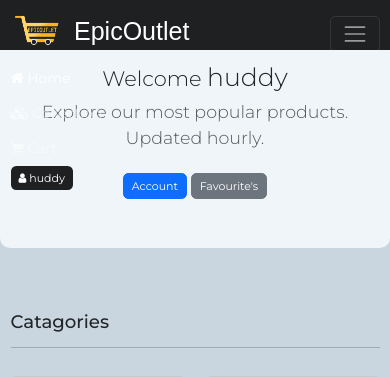
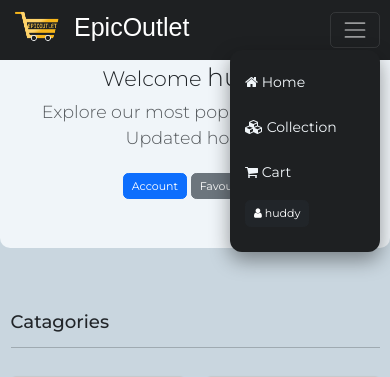
Before and after one commit to Hudsonmathew1910/EpicOutlet, a Django app: page /collection in a window 390 px wide, after a click that opens the changed part. Shown: the top 377 px of the page. Run offline with Django 5.2, Linux system fonts and the light colour scheme; a user stored in the database is signed in; data comes from the database, SQL or seed files in the repository; some web fonts are replaced.

Commit message:
EpicOutlet v2.1

```diff
--- a/shop/templates/shop/inc/navbar.html
+++ b/shop/templates/shop/inc/navbar.html
@@ -1,6 +1,6 @@
 {% load static %}
 <nav class="navbar navbar-expand-lg navbar-dark fixed-top navdrop" style="height: 50px;">
-  <div class="container">
+  <div class="container" id="nav-mar">
     <a class="navbar-brand" style='font-size: 25px;' id="title" href="{% url "home" %}"><img class="" src="{% static 'images/EP2.png' %}" alt="EpicOutlet Logo" style="height:40px; width:auto; margin-bottom: 5px;"> EpicOutlet</a>
     <button class="navbar-toggler" type="button" data-bs-toggle="collapse" data-bs-target="#navbarNav" aria-controls="navbarNav" aria-expanded="false" aria-label="Toggle navigation">
       <span class="navbar-toggler-icon"></span>
@@ -17,30 +17,30 @@
         <li class="nav-item">
           <a class="nav-link navu" href="{% url "cart" %}"><i class="fa fa-shopping-cart"></i> Cart</a>
         </li>
-        <li class="nav-item">
-              <button class="btn btn-dark navdrop" data-bs-toggle="dropdown" aria-expanded="false">
+        <li class="nav-item" >
+              <button class="btn btn-dark acc-name" data-bs-toggle="dropdown" aria-expanded="false">
                 <i class="fa fa-user"></i> {{ request.user.username }}
               </button>
-              <ul class="dropdown-menu dropdown-menu-dark navdrop" style="right:0; left:auto; top:95%;">
+              <ul class="dropdown-menu dropdown-menu-dark navdrop" id="inner-menu" style="right:0; left:auto; top:95%;">
                 <li class="nav-item">
                   <a class="nav-link navu" href="{% url "profile" %}"> <i class="fa fa-user"></i> Account</a>
                 </li>
-                <li class="nav-item">
-                  <a class="nav-link navu" href="{% url "logout" %}"> <i class="fa fa-sign-in"></i> Logout</a>
+                <li class="nav-item ">
+                  <a class="nav-link navu lout" href="{% url "logout" %}"> <i class="fa fa-sign-in"></i> Logout</a>
                 </li>
               </ul>
         </li>
         {% else %}
         <li class="nav-item">
-          <button class="btn btn-dark navdrop" data-bs-toggle="dropdown" aria-expanded="false">
+          <button class="btn btn-dark acc-name" data-bs-toggle="dropdown" aria-expanded="false">
                 <i class="fa fa-user"></i> Account
               </button>
-              <ul class="dropdown-menu dropdown-menu-dark navdrop" style="right:0; left:auto; top:95%;">
+              <ul class="dropdown-menu dropdown-menu-dark navdrop" id="inner-menu" style="right:0; left:auto; top:95%;">
                 <li class="nav-item">
                   <a class="nav-link navu" href="{% url "register" %}"> <i class="fa fa-users"></i> Register</a>
                 </li>
                 <li class="nav-item">
-                  <a class="nav-link navu" href="{% url "login" %}"style="margin-start: 10%;"> <i class="fa fa-sign-in"></i> Login</a>
+                  <a class="nav-link navu" href="{% url "login" %}"> <i class="fa fa-sign-in"></i> Login</a>
                 </li>
               </ul>
         </li>
--- a/static/css/style.css
+++ b/static/css/style.css
@@ -7,11 +7,7 @@ h2 {
     font-family: "Montserrat", sans-serif;
     font-size: 12px;
 }
-/* .he2{
-    font-size: 16px;
-    font-family: "Montserrat", sans-serif;
-    font-weight: bold;
-} */
+
 html {
     font-size: 14px;
     scroll-behavior: smooth;
@@ -26,9 +22,11 @@ body {
 a {
     text-decoration: none;
 }
-#title{
-    font-family: "SUSE Mono",sans-serif;
+
+#title {
+    font-family: "SUSE Mono", sans-serif;
 }
+
 .cnt1 {
     justify-content: center !important;
     transform: scale(2);
@@ -49,27 +47,27 @@ a {
     margin-bottom: 100px;
     padding-right: 300px;
     text-shadow: 2px 2px 4px rgba(0, 0, 0, 0.2);
-
 }
 .cnt4 {
     justify-content: center !important;
     transform: scale(2);
     margin-bottom: 5px;
-    /* padding-right: 300px; */
     text-shadow: 2px 2px 4px rgba(0, 0, 0, 0.2);
+}
 
-}
-footer{
+footer {
     padding-top: 30px;
 }
-.navu{
+
+.navu {
     font-family: "Montserrat", sans-serif;
+}
 
+.centerit {
+    align-items: center !important;
+    content: center !important;
 }
-.centerit{
-    align-items: center!important;
-    content: center!important;
-}
+
 .carousel-item img {
     object-fit: cover;
     object-position: top;
@@ -78,56 +76,81 @@ footer{
     transition: transform 0.6s ease-in-out;
 }
 
+.navbar-nav .nav-link:hover {
+    color: #ffca2c !important;
+}
+
+.acc-name:hover {
+    color: #ffca2c !important;
+}
+
+.acc-log:hover {
+    color: #E23E57 !important;
+}
+
 #margin-shop {
     margin-top: 20px;
 }
 #margin-reg {
     margin-top: 70px;
 }
-.custom-col-5{
+
+.custom-col-5 {
     flex: 0 0 20%;
     max-width: 20%;
 }
-.category-img{
+
+.category-img {
     height: 200px;
     object-fit: cover;
     object-position: center 20%;
     width: 100%;
     border-radius: 8px;
 }
-@media (max-width: 768px) {
-  .category-img {
-    height: 150px;
+
+#nav-mar {
+    margin-top: 15px !important;
 }
+.inner-menu {
+    padding-top: 10px !important;
 }
-.navdrop{
+.navdrop {
     background-color: #1E2022 !important;
+    margin-top: -10px;
+    height: 70px !important;
+    padding-top: 3px !important;
 }
-button.navdrop{
+
+button.navdrop {
     border: 0px !important;
-    right:0; left:auto;
+    right: 0;
+    left: auto;
 }
-.txt-align{
+
+.txt-align {
     font-size: 12px;
 }
+
 .img-hover-shadow:hover {
     box-shadow: 0 10px 18px rgba(0,0,0,0.3);
     transform: scale(1.05);
     transition: all 0.3s ease;
 }
 
-.old-pri{
+.old-pri {
     font-weight: bold;
     color: #FF2E63;
 }
-.new-pri{
+
+.new-pri {
     font-weight: bold;
     background-color: #1E2022;
     color: #F0F5F9;
     padding: 5px;
     border-radius: 5px;
 }
-.pro-but{
+
+.pro-but {
     background-color: #1E2022 !important;
     color: #F0F5F9 !important;
     border-radius: 5px !important;
@@ -141,16 +164,16 @@ button.navdrop{
     cursor: pointer !important;
     border: none !important;
 }
+
 .btn-light:hover {
     background-color: #1E2022 !important;
     color: #F0F5F9 !important;
-    /* cursor: pointer !important; */
-    /* border: none !important; */
 }
-.pro-pri{
-    /* font-weight: bold; */
+
+.pro-pri {
     color: #E23E57;
 }
+
 .pro-img {
     width: 100%;
     height: auto;
@@ -158,14 +181,22 @@ button.navdrop{
     object-position: center;
     border-radius: 10px !important;
 }
+
 .tab {
     border-radius: 10px;
     overflow: hidden;
     box-shadow: 2px 2px 10px grey;
 }
+
+.tab .btn {
+    font-size: 10px !important;
+    padding: 3px 6px !important;
+}
+
 .pic-box {
     position: relative;
 }
+
 .hot {
     display: inline-block;
     position: absolute;
@@ -183,6 +214,7 @@ button.navdrop{
     text-align: center;
     box-shadow: -2px 2px 5px #1E2022;
 }
+
 .alert {
     -webkit-animation: fadeOut 4s ease forwards;
     animation: fadeOut 4s ease forwards;
@@ -194,8 +226,19 @@ button.navdrop{
     100% { opacity: 0; display: none; }
 }
 
+@media (max-width: 768px) {
 
-@media (max-width: 768px) {
+    .category-img {
+        height: 150px;
+    }
+
+    #nav-mar {
+        margin-top: 10px !important;
+    }
+
+    .lout:hover {
+        color: #E23E57 !important;
+    }
 
     .table {
         font-size: 12px;
@@ -206,38 +249,75 @@ button.navdrop{
         padding: 6px 4px;
     }
 
+    .table img {
+        height: 50px !important;
+        width: 50px !important;
+    }
+
+    h4.mb-3 {
+        font-size: 1.3rem;
+    }
 
     .btn {
         font-size: 11px !important;
         padding: 4px 8px !important;
     }
 
-
-    .table img {
-        height: 50px !important;
-        width: 50px !important;
+    .small-btn {
+        font-size: 13px !important;
+        padding: 6px 8px !important;
     }
 
-
-    h4.mb-3 {
-        font-size: 1.3rem;
+    .small-input {
+        font-size: 13px !important;
+        padding: 6px 8px !important;
     }
 
+    .filter-form {
+        padding: 10px;
+        border-radius: 10px;
+    }
+
+    .filter-form .btn,
+    .filter-form .form-select,
+    .filter-form .form-control {
+        border-radius: 8px !important;
+    }
 
     .tab {
         font-size: 11px;
     }
 
-    .tab .btn {
-        font-size: 10px !important;
-        padding: 3px 6px !important;
-    }
-}
-
-@media (max-width: 576px) {
     .cnt1, .cnt2, .cnt3, .cnt4 {
         transform: scale(1.5);
         padding: 0;
         margin-bottom: 20px;
     }
+
+    .navbar-collapse {
+        background-color: #1E2022 !important;
+        padding: 15px;
+        border-radius: 12px;
+        width: 150px;
+        position: absolute;
+        top: 60px;
+        right: 10px;
+        box-shadow: 0 8px 20px rgba(0,0,0,0.4);
+        z-index: 999;
     }
+
+    .navbar-nav .nav-item {
+        margin-bottom: 10px;
+    }
+
+    .navbar-nav .nav-link {
+        color: #F0F5F9 !important;
+        text-align: left;
+        display: block;
+    }
+
+    .navbar-nav .nav-link:hover {
+        color: #ffca2c !important;
+    }
+
+}
```
Also changed, not shown: shop/templates/shop/index.html (+55 -34 lines). Lines whose indentation alone changed are shown as unchanged.
